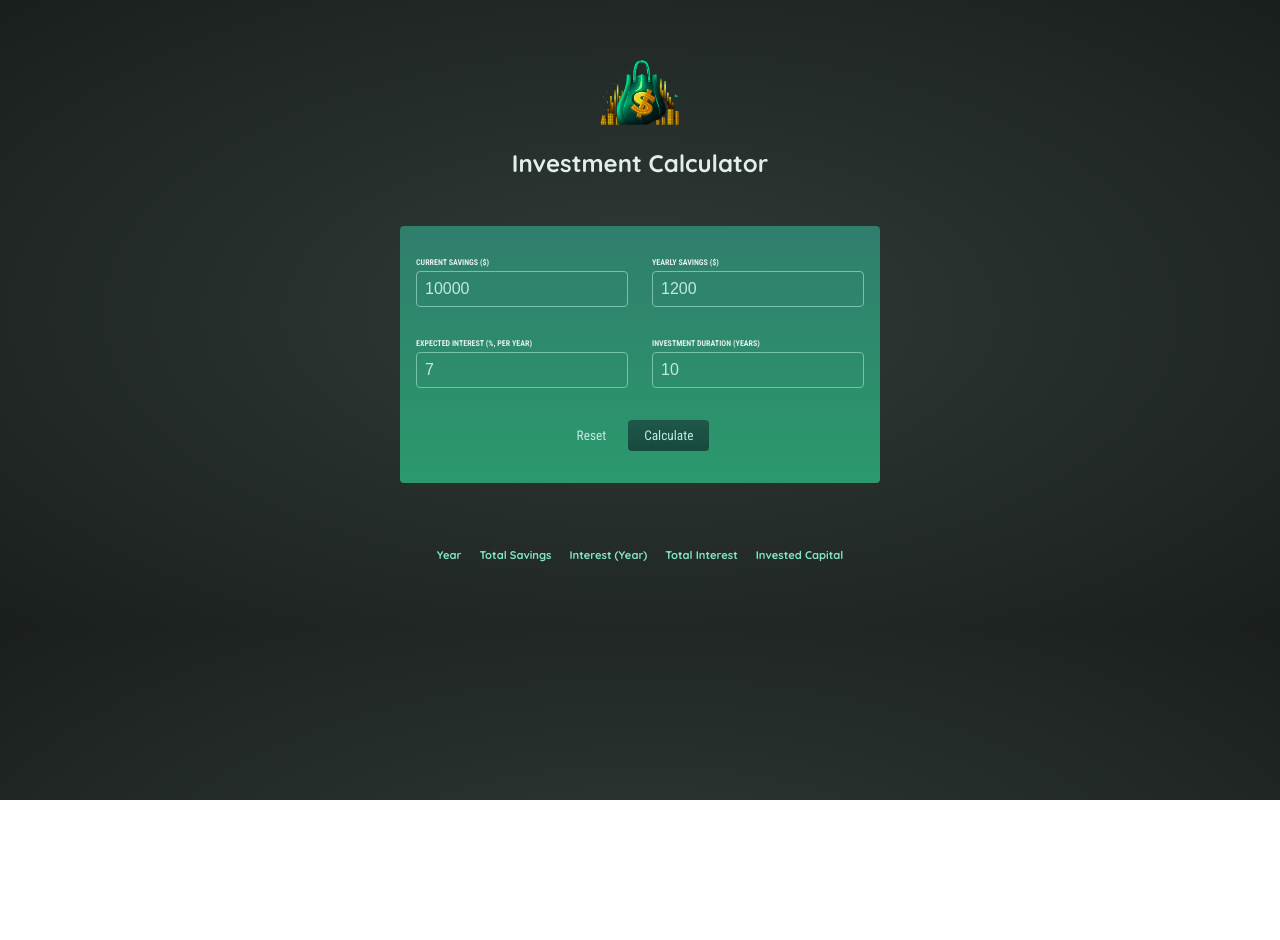
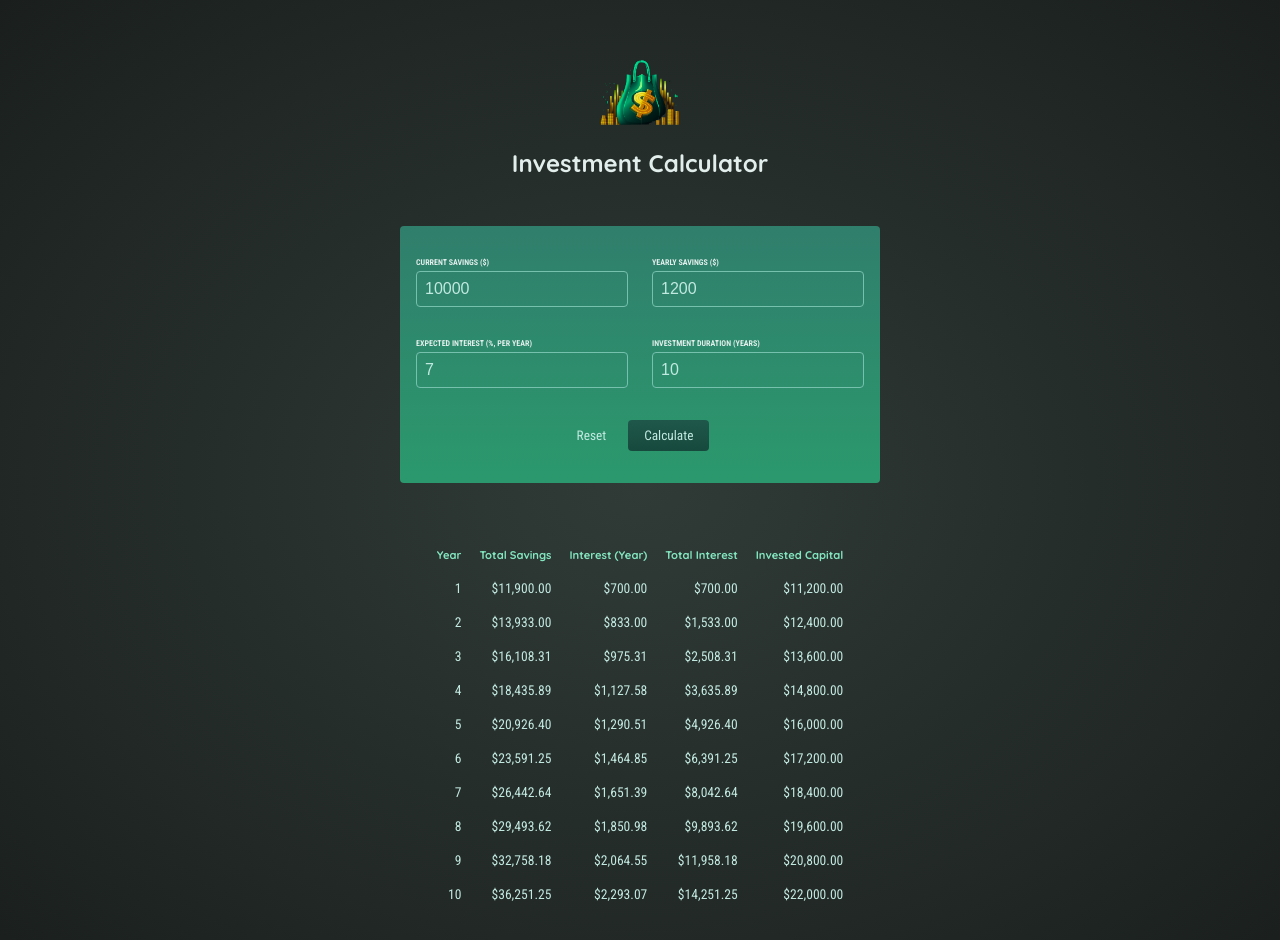
Before and after one commit to rpliszka1987/savings-calculator, a React (Create React App) app: page / in a window 1280 px wide. Both pictures are taken after a click on the button "Calculate". Shown: the top 940 px of the page. Before the commit the page ends 800 px from the top, so only its background shows below. Built offline with nearby package versions, Linux system fonts and the light colour scheme.

Commit message:
Fixed the results output and formatted the numbers being output

```diff
--- a/src/App.js
+++ b/src/App.js
@@ -38,10 +38,16 @@ function App() {
       {/* User input from */}
       <SavingsInput onSubmit={calculateHandler} />
 
+      {/* Renders a message is there is no user input. */}
       {!userInput && <p>No investment calculated yet.</p>}
 
       {/* Display user savings results */}
-      {userInput && <SavingsResults />}
+      {userInput && (
+        <SavingsResults
+          data={yearlyData}
+          initialInvestment={userInput["current-savings"]}
+        />
+      )}
     </div>
   );
 }
--- a/src/Components/SavingsResutls.js
+++ b/src/Components/SavingsResutls.js
@@ -1,8 +1,15 @@
 import React from "react";
 import styles from "./SavingsResults.module.css";
 
+// Formats the currency in the output in the table.
+const formatter = new Intl.NumberFormat("en-US", {
+  style: "currency",
+  currency: "USD",
+  minimumFractionDigits: 2,
+  maximumFractionDigits: 2,
+});
+
 function SavingsResults(props) {
-
   return (
     <table className={styles.result}>
       <thead>
@@ -16,15 +23,25 @@ function SavingsResults(props) {
       </thead>
       <tbody>
         {/* Loops through the data passed in props and outputs to screen */}
-        {/* {props.savingsData.map((item) => (
-          <tr>
+        {props.data.map((item) => (
+          <tr key={item.year}>
             <td>{item.year}</td>
-            <td>$ {Math.floor(item.savingsEndOfYear)}</td>
-            <td>$ {Math.floor(item.yearlyInterest)}</td>
-            <td>$ {item.yearlyContribution}</td>
-            <td>$ {Math.floor(item.savingsEndOfYear)}</td>
+            <td>{formatter.format(item.savingsEndOfYear)}</td>
+            <td>{formatter.format(item.yearlyInterest)}</td>
+            <td>
+              {formatter.format(
+                item.savingsEndOfYear -
+                  props.initialInvestment -
+                  item.yearlyContribution * item.year
+              )}
+            </td>
+            <td>
+              {formatter.format(
+                props.initialInvestment + item.yearlyContribution * item.year
+              )}
+            </td>
           </tr>
-        ))} */}
+        ))}
       </tbody>
     </table>
   );
```
